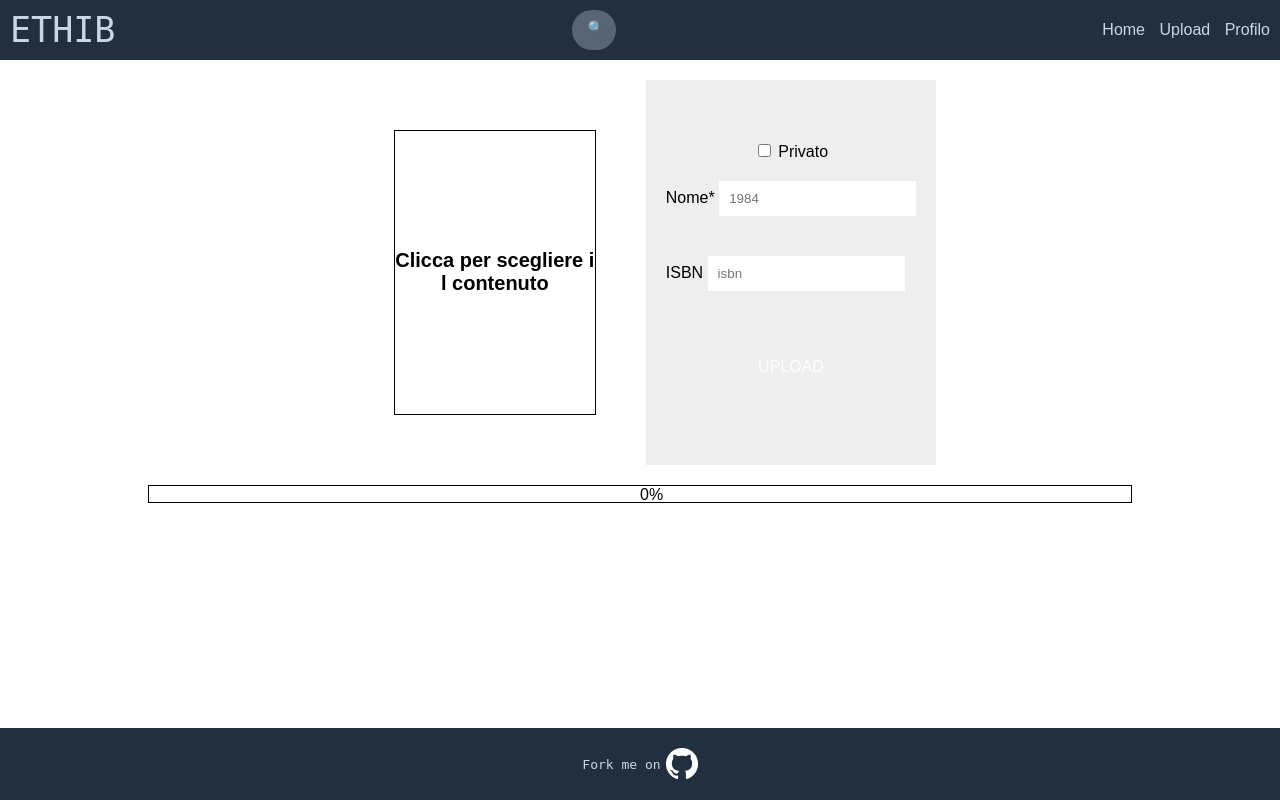
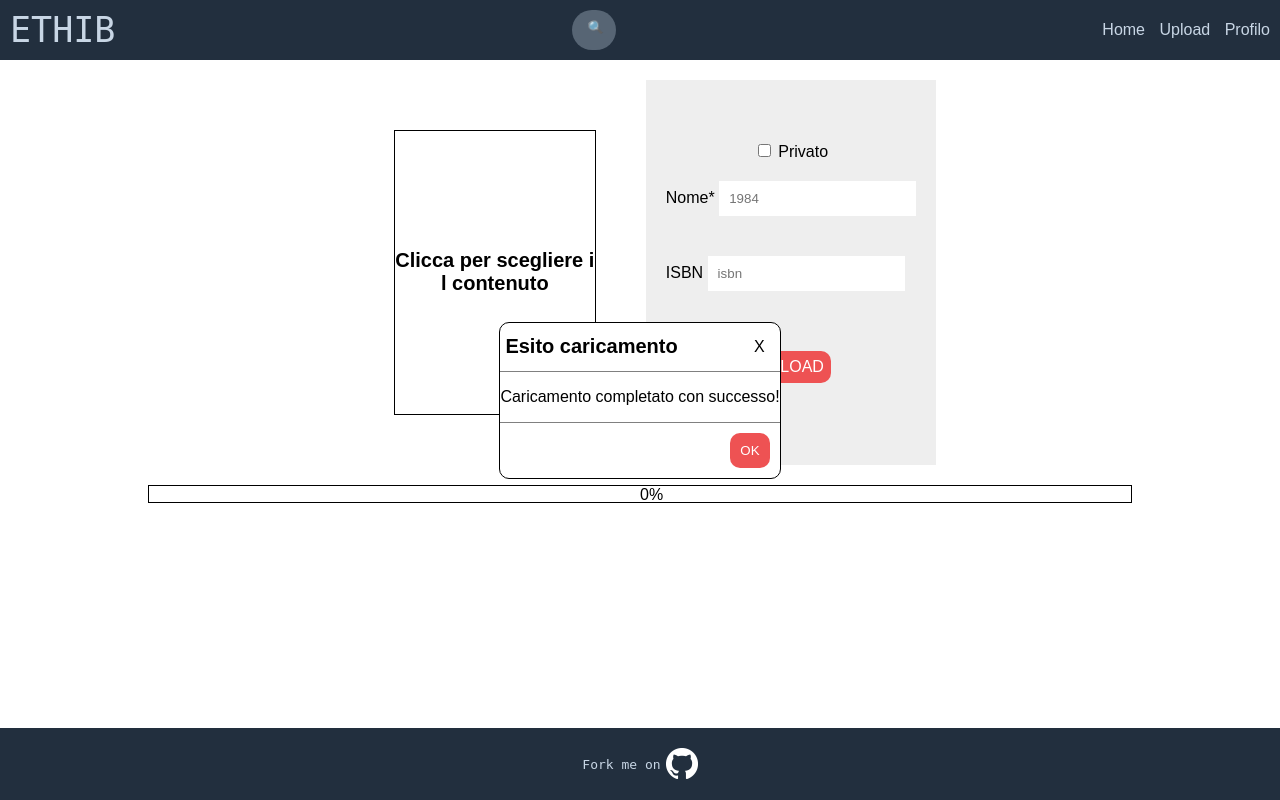
Before and after one commit to drw0if/ethlib, a PHP site: page /upload.php in a window 1280 px wide. Run offline with PHP 8.4, Linux system fonts and the light colour scheme; the visitor is signed in with stand-in values (Sample User, id 1).

Commit message:
added first modal version

```diff
--- a/upload.php
+++ b/upload.php
@@ -31,7 +31,7 @@
             </label>
 
             <div class="error-banner center"></div>
-            <input type="button" id="submit" class="form-input form-button" value="UPLOAD">
+            <input type="button" id="submit" class="form-input form-button background-red" value="UPLOAD">
         </div>
     </div>
 
@@ -39,6 +39,29 @@
         <div id="progress-bar">
             <p id="progress-bar-label"></p>
             <div class="center"></div>
+        </div>
+    </div>
+
+    <div class="modal">
+        <div class="modal-dialog">
+            <div class="modal-content">
+                <header>
+                    <p>Esito caricamento</p>
+                    <button class="modal-close">
+                        X
+                    </button>
+                </header>
+                <main>
+                    <p>
+                        Caricamento completato con successo!
+                    </p>
+                </main>
+                <footer>
+                    <button class="modal-button background-red text-white">
+                        OK
+                    </button>
+                </footer>
+            </div>
         </div>
     </div>
 
@@ -73,6 +96,10 @@
             bar(0);
         }
 
+        const showEndDialog = function(){
+
+        }
+
         fileInput.onchange = function(e){
             reset();
             innerBar.style.backgroundColor = 'green';
@@ -94,7 +121,7 @@
                 return;
             }
 
-            var private = privateCheck.value;
+            var private = privateCheck.checked;
             var isbn = isbnInput.value;
 
             var data = new FormData();
@@ -121,8 +148,6 @@
                     return;
                 }
 
-                post.onerror();return;
-
                 bar(100);
                 innerBar.style.background = "#2ecc71";
                 alert('Caricamento completato!');
```
Also changed, not shown: api/v1/upload.php (+10 -3 lines).
